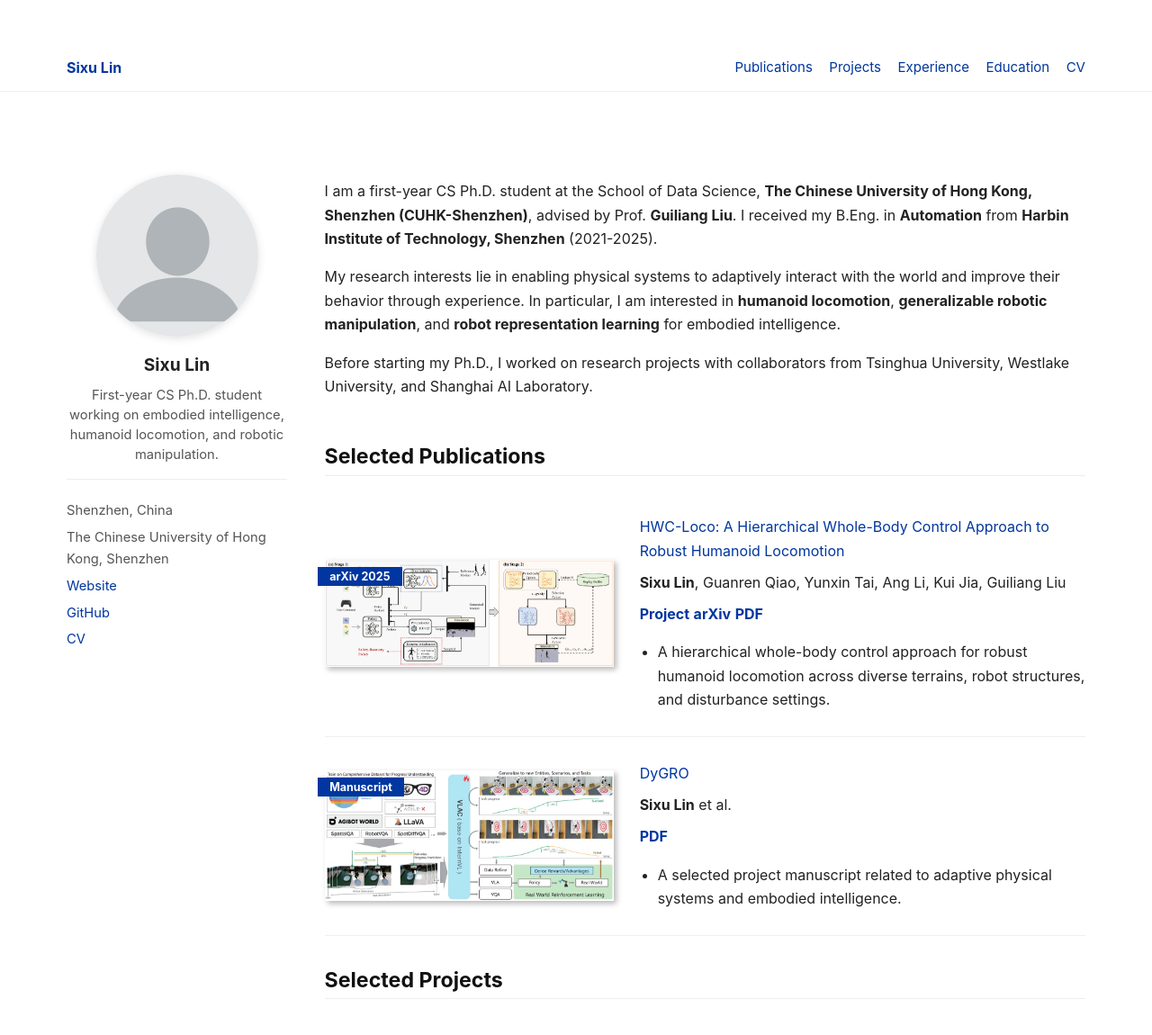
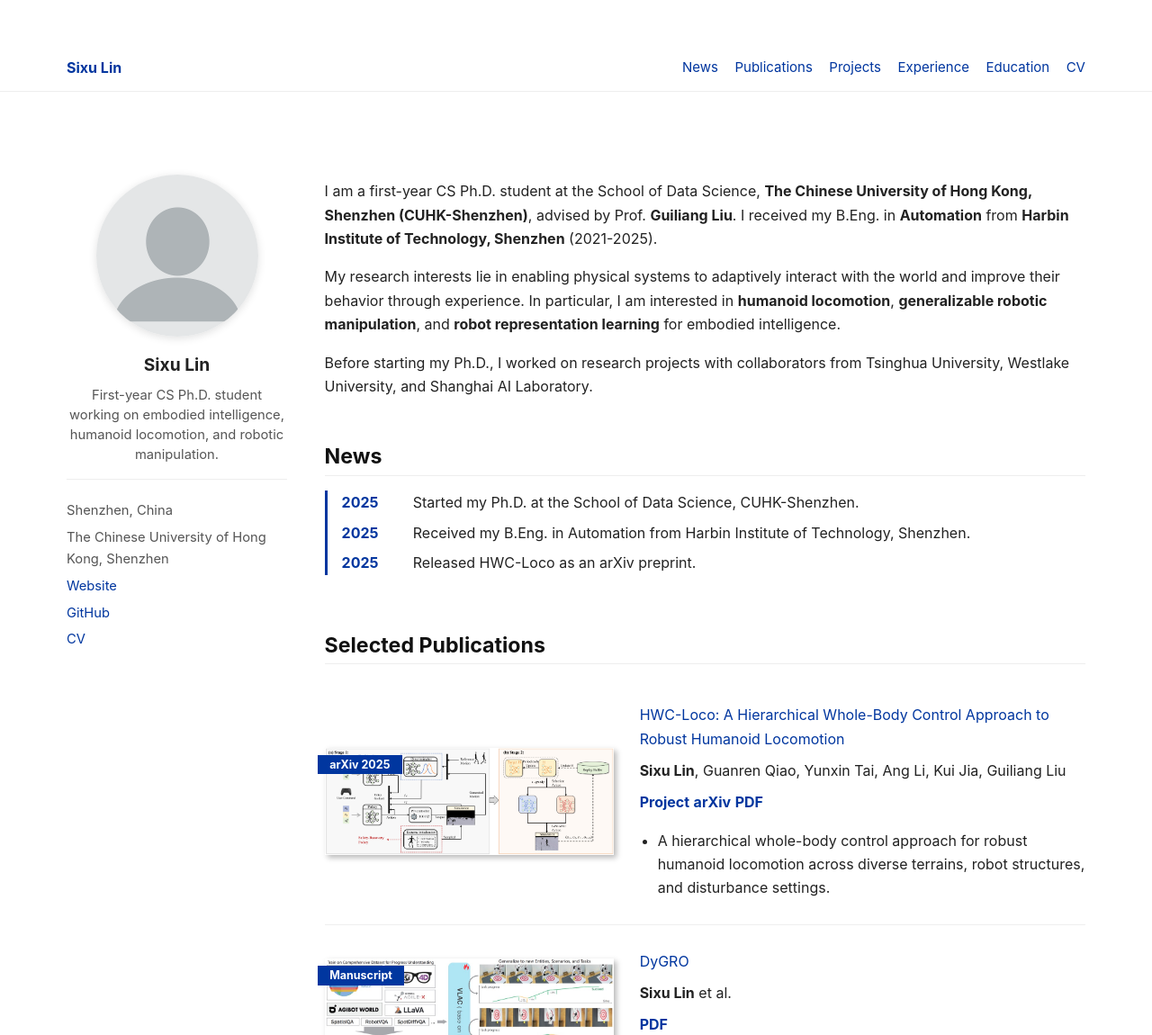
Before and after one commit to Simonlinsx/Simonlinsx.github.io, a Jekyll site: the page built from _pages/about.md, in a window 1280 px wide and 1400 px high, cut to the strip 0-1150 px from the top of the window. Shown: the whole strip at 90% size. Built offline with Jekyll 4.4.1, drawn with Linux system fonts in a browser that asks for light colours; a script bundle is joined from its source files by our own code; library files that are not in the unit come from our copies; some of the changed text lies outside the part shown.

Commit message:
Add news and experience timeline

```diff
--- a/_data/navigation.yml
+++ b/_data/navigation.yml
@@ -8,6 +8,9 @@
 #      Markdown formatted page while the second is generated using JSON.
 
 main:
+  - title: "News"
+    url: "#news"
+
   - title: "Publications"
     url: "#selected-publications"
 
--- a/_pages/about.md
+++ b/_pages/about.md
@@ -17,6 +17,16 @@
 In particular, I am interested in **humanoid locomotion**, **generalizable robotic manipulation**, and **robot representation learning** for embodied intelligence.
 
 Before starting my Ph.D., I worked on research projects with collaborators from Tsinghua University, Westlake University, and Shanghai AI Laboratory.
+
+<span class='anchor' id='news'></span>
+
+# News
+
+<div class="news-list">
+  <div class="news-item"><span class="news-date">2025</span><span>Started my Ph.D. at the School of Data Science, CUHK-Shenzhen.</span></div>
+  <div class="news-item"><span class="news-date">2025</span><span>Received my B.Eng. in Automation from Harbin Institute of Technology, Shenzhen.</span></div>
+  <div class="news-item"><span class="news-date">2025</span><span>Released HWC-Loco as an arXiv preprint.</span></div>
+</div>
 
 <span class='anchor' id='selected-publications'></span>
 
@@ -83,8 +93,47 @@
 
 # Experience
 
-- *2025 - Present*, **Ph.D. Student**, School of Data Science, The Chinese University of Hong Kong, Shenzhen.
-- *Before Ph.D.*, Research experience with collaborators from Tsinghua University, Westlake University, and Shanghai AI Laboratory.
+<div class="experience-list">
+  <div class="experience-item">
+    <img class="experience-logo" src="images/logos/oxford.svg" alt="University of Oxford logo">
+    <div class="experience-text">
+      <div class="experience-time">Time to update</div>
+      <div><strong>Visiting Student</strong>, University of Oxford.</div>
+    </div>
+  </div>
+
+  <div class="experience-item">
+    <img class="experience-logo" src="images/logos/westlake.svg" alt="Westlake University logo">
+    <div class="experience-text">
+      <div class="experience-time">Time to update</div>
+      <div><strong>Visiting Student</strong>, Westlake University.</div>
+    </div>
+  </div>
+
+  <div class="experience-item">
+    <img class="experience-logo" src="images/logos/tsinghua.svg" alt="Tsinghua University logo">
+    <div class="experience-text">
+      <div class="experience-time">Time to update</div>
+      <div><strong>Undergraduate Researcher</strong>, Tsinghua University.</div>
+    </div>
+  </div>
+
+  <div class="experience-item">
+    <img class="experience-logo" src="images/logos/georgia-tech.svg" alt="Georgia Institute of Technology logo">
+    <div class="experience-text">
+      <div class="experience-time">Time to update</div>
+      <div><strong>Remote Research Collaborator</strong>, Georgia Institute of Technology.</div>
+    </div>
+  </div>
+
+  <div class="experience-item">
+    <img class="experience-logo" src="images/logos/shanghai-ai-lab.svg" alt="Shanghai AI Laboratory logo">
+    <div class="experience-text">
+      <div class="experience-time">Time to update</div>
+      <div><strong>Research Intern</strong>, Shanghai AI Laboratory.</div>
+    </div>
+  </div>
+</div>
 
 <span class='anchor' id='education'></span>
 
--- a/assets/css/main.css
+++ b/assets/css/main.css
@@ -156,6 +156,24 @@
   padding-left: 1.25rem;
 }
 
+.news-list {
+  border-left: 3px solid #00369f;
+  margin: 1rem 0 1.8rem;
+  padding-left: 1rem;
+}
+
+.news-item {
+  display: grid;
+  gap: 0.75rem;
+  grid-template-columns: 4.2rem 1fr;
+  margin: 0.45rem 0;
+}
+
+.news-date {
+  color: #00369f;
+  font-weight: 700;
+}
+
 .anchor:before,
 h1:before {
   content: "";
@@ -219,6 +237,36 @@
   position: absolute;
   top: 0.5rem;
   z-index: 2;
+}
+
+.experience-list {
+  display: grid;
+  gap: 0.85rem;
+  margin: 1rem 0 1.8rem;
+}
+
+.experience-item {
+  align-items: center;
+  border-bottom: 1px solid #efefef;
+  display: grid;
+  gap: 1rem;
+  grid-template-columns: 56px minmax(0, 1fr);
+  padding: 0.9rem 0;
+}
+
+.experience-logo {
+  border: 1px solid #eeeeee;
+  border-radius: 8px;
+  height: 56px;
+  object-fit: contain;
+  padding: 0.35rem;
+  width: 56px;
+}
+
+.experience-time {
+  color: #777777;
+  font-size: 0.9rem;
+  margin-bottom: 0.15rem;
 }
 
 .btn,
@@ -298,4 +346,9 @@
   .paper-box-image img {
     max-height: none;
   }
+
+  .news-item {
+    grid-template-columns: 1fr;
+    gap: 0.05rem;
+  }
 }
```
Also changed, not shown: images/logos/georgia-tech.svg (added), images/logos/oxford.svg (added), images/logos/shanghai-ai-lab.svg (added), images/logos/tsinghua.svg (added), images/logos/westlake.svg (added).
